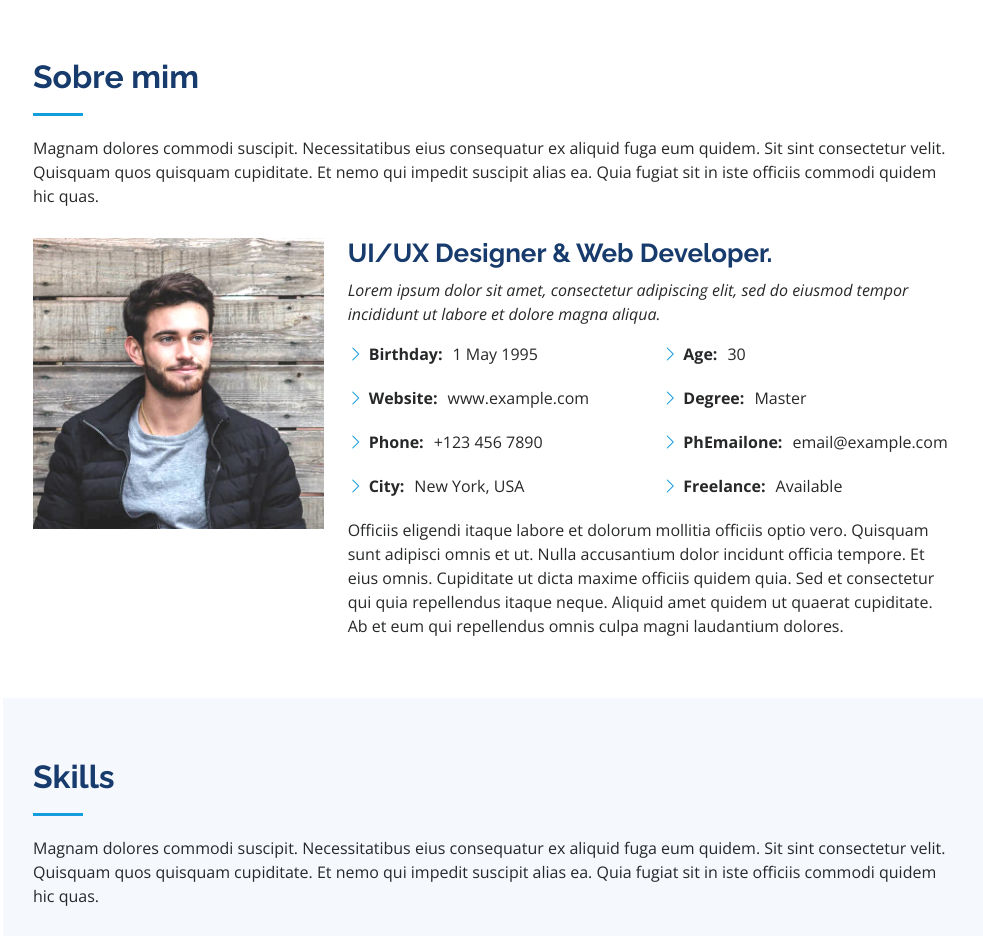
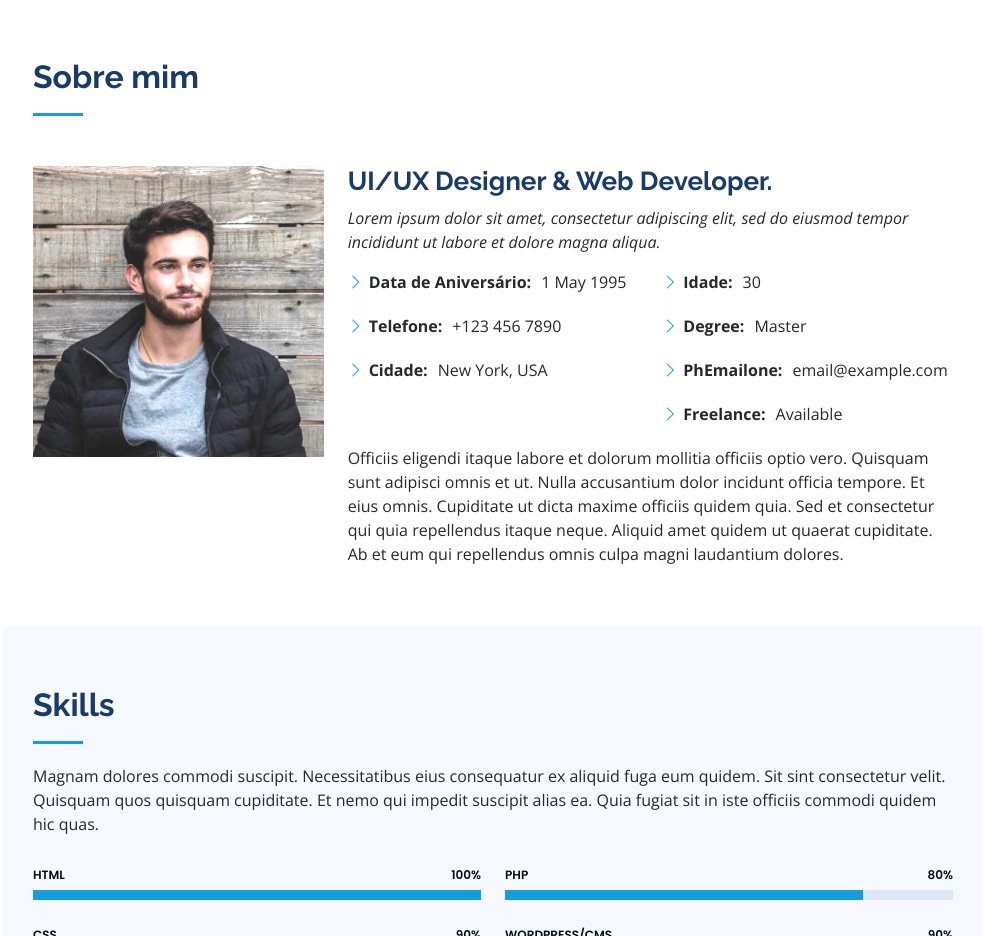
Before and after one commit to johngoc/portfolio, a plain HTML site: page index.html in a window 1280 px wide. Shown: the part 802-1738 px from the top of the page, without its empty margins (297-1280 px from the left). Drawn offline with nearby package versions, Linux system fonts and the light colour scheme.

Commit message:
Atualização da sessão sobre

```diff
--- a/index.html
+++ b/index.html
@@ -130,12 +130,6 @@
         <div class="container">
           <div class="section-title">
             <h2>Sobre mim</h2>
-            <p>
-              Magnam dolores commodi suscipit. Necessitatibus eius consequatur
-              ex aliquid fuga eum quidem. Sit sint consectetur velit. Quisquam
-              quos quisquam cupiditate. Et nemo qui impedit suscipit alias ea.
-              Quia fugiat sit in iste officiis commodi quidem hic quas.
-            </p>
           </div>
 
           <div class="row">
@@ -153,26 +147,22 @@
                   <ul>
                     <li>
                       <i class="bi bi-chevron-right"></i>
-                      <strong>Birthday:</strong> <span>1 May 1995</span>
+                      <strong>Data de Aniversário:</strong> <span>1 May 1995</span>
                     </li>
                     <li>
                       <i class="bi bi-chevron-right"></i>
-                      <strong>Website:</strong> <span>www.example.com</span>
+                      <strong>Telefone:</strong> <span>+123 456 7890</span>
                     </li>
                     <li>
                       <i class="bi bi-chevron-right"></i>
-                      <strong>Phone:</strong> <span>+123 456 7890</span>
-                    </li>
-                    <li>
-                      <i class="bi bi-chevron-right"></i>
-                      <strong>City:</strong> <span>New York, USA</span>
+                      <strong>Cidade:</strong> <span>New York, USA</span>
                     </li>
                   </ul>
                 </div>
                 <div class="col-lg-6">
                   <ul>
                     <li>
-                      <i class="bi bi-chevron-right"></i> <strong>Age:</strong>
+                      <i class="bi bi-chevron-right"></i> <strong>Idade:</strong>
                       <span>30</span>
                     </li>
                     <li>
```
